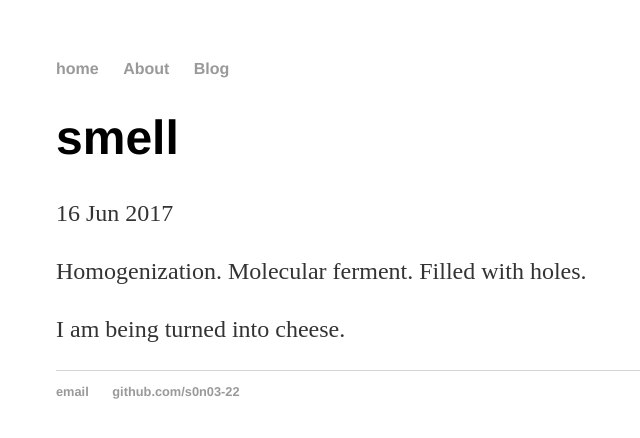
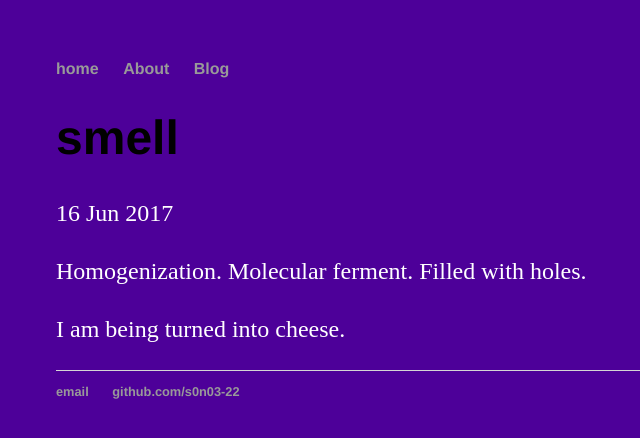
Before and after one commit to s0n03-22/s0n03-22.github.io, a Jekyll site: the page built from _posts/2017-06-16-initial-post.md, in a window 1280 px wide. Shown: the top 438 px of the page, without its empty margins (136-776 px from the left). Built offline with Jekyll 4.4.1, drawn with Linux system fonts in a browser that asks for light colours.

Commit message:
Update main.css

```diff
--- a/css/main.css
+++ b/css/main.css
@@ -1,6 +1,7 @@
 body {
     margin: 60px auto;
     width: 70%;
+    background: #4d0099;
 }
 nav ul, footer ul {
     font-family:'Helvetica', 'Arial', 'Sans-Serif';
@@ -26,7 +27,7 @@ h1 {
 p {
     font-size: 1.5em;
     line-height: 1.4em;
-    color: #333;
+    color: #ffffff;
 }
 footer {
     border-top: 1px solid #d5d5d5;
```
